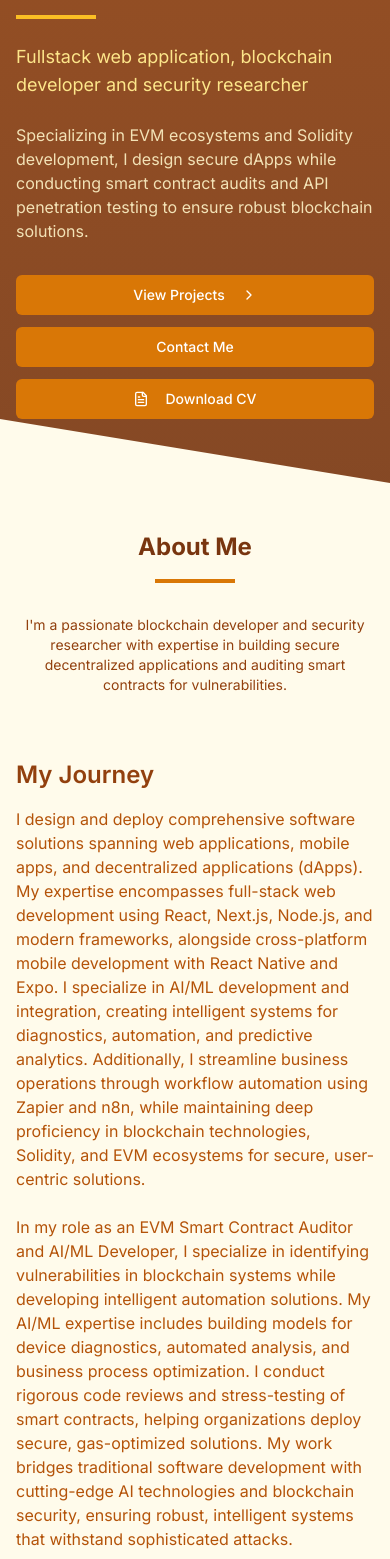
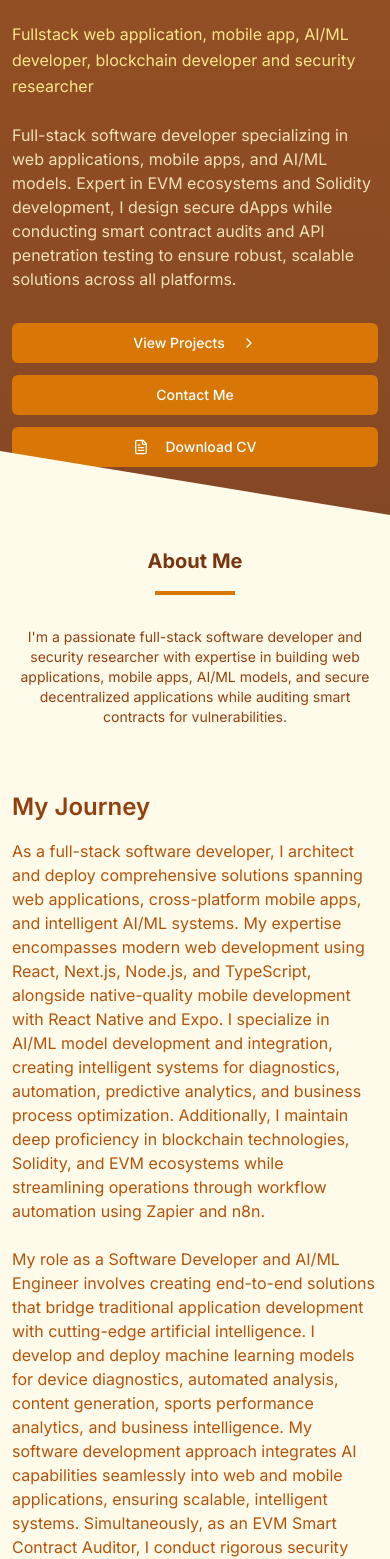
Before and after one commit to 0xQuilox/v0-miftahudeen-portfolio, a Next.js app: page / in a window 390 px wide. Shown: the part 389-1948 px from the top of the page. Built offline with nearby package versions, Linux system fonts and the light colour scheme.

Commit message:
feat: enhance portfolio with software experience and mobile optimization
Integrate full-stack dev experience; optimize typography, spacing, grid, and navigation for mobile.

#VERCEL_SKIP

Co-authored-by: OxQuilox <91698193+0xQuilox@users.noreply.github.com>

```diff
--- a/app/page.tsx
+++ b/app/page.tsx
@@ -35,17 +35,20 @@ export default function Home() {
 
       {/* Hero Section */}
       <section className="relative bg-gradient-to-b from-amber-800/90 to-amber-900/90 text-amber-50 pt-16">
-        <div className="container mx-auto px-4 py-16 md:py-20 lg:py-32">
+        <div className="container mx-auto px-3 sm:px-4 py-12 sm:py-16 md:py-20 lg:py-32">
           <div className="grid grid-cols-1 md:grid-cols-2 gap-8 items-center">
             <div className="order-2 md:order-1">
-              <h1 className="text-3xl sm:text-4xl md:text-5xl font-bold mb-4">Miftahudeen Tajudeen</h1>
+              <h1 className="text-2xl sm:text-3xl md:text-4xl lg:text-5xl font-bold mb-4 leading-tight">
+                Miftahudeen Tajudeen
+              </h1>
               <div className="h-1 w-20 bg-amber-400 mb-6"></div>
-              <h2 className="text-lg sm:text-xl md:text-2xl mb-6 text-amber-200">
-                Fullstack web application, blockchain developer and security researcher
+              <h2 className="text-base sm:text-lg md:text-xl lg:text-2xl mb-6 text-amber-200 leading-relaxed">
+                Fullstack web application, mobile app, AI/ML developer, blockchain developer and security researcher
               </h2>
               <p className="text-base sm:text-lg mb-8 text-amber-100/90 max-w-lg">
-                Specializing in EVM ecosystems and Solidity development, I design secure dApps while conducting smart
-                contract audits and API penetration testing to ensure robust blockchain solutions.
+                Full-stack software developer specializing in web applications, mobile apps, and AI/ML models. Expert in
+                EVM ecosystems and Solidity development, I design secure dApps while conducting smart contract audits
+                and API penetration testing to ensure robust, scalable solutions across all platforms.
               </p>
               <div className="flex flex-col sm:flex-row flex-wrap gap-3 sm:gap-4">
                 <Button className="bg-amber-600 hover:bg-amber-700 text-white">
@@ -81,14 +84,15 @@ export default function Home() {
       </section>
 
       {/* About Section */}
-      <section id="about" className="py-12 sm:py-16 md:py-20 bg-amber-50">
-        <div className="container mx-auto px-4">
+      <section id="about" className="py-8 sm:py-12 md:py-16 lg:py-20 bg-amber-50">
+        <div className="container mx-auto px-3 sm:px-4">
           <div className="text-center mb-16">
-            <h2 className="text-2xl sm:text-3xl font-bold text-amber-900">About Me</h2>
+            <h2 className="text-xl sm:text-2xl md:text-3xl font-bold text-amber-900">About Me</h2>
             <div className="h-1 w-20 bg-amber-600 mx-auto mt-4 mb-8"></div>
             <p className="max-w-3xl mx-auto text-sm sm:text-base text-amber-800">
-              I'm a passionate blockchain developer and security researcher with expertise in building secure
-              decentralized applications and auditing smart contracts for vulnerabilities.
+              I'm a passionate full-stack software developer and security researcher with expertise in building web
+              applications, mobile apps, AI/ML models, and secure decentralized applications while auditing smart
+              contracts for vulnerabilities.
             </p>
           </div>
 
@@ -96,22 +100,23 @@ export default function Home() {
             <div>
               <h3 className="text-2xl font-semibold text-amber-800 mb-4">My Journey</h3>
               <p className="text-amber-700 mb-6">
-                I design and deploy comprehensive software solutions spanning web applications, mobile apps, and
-                decentralized applications (dApps). My expertise encompasses full-stack web development using React,
-                Next.js, Node.js, and modern frameworks, alongside cross-platform mobile development with React Native
-                and Expo. I specialize in AI/ML development and integration, creating intelligent systems for
-                diagnostics, automation, and predictive analytics. Additionally, I streamline business operations
-                through workflow automation using Zapier and n8n, while maintaining deep proficiency in blockchain
-                technologies, Solidity, and EVM ecosystems for secure, user-centric solutions.
+                As a full-stack software developer, I architect and deploy comprehensive solutions spanning web
+                applications, cross-platform mobile apps, and intelligent AI/ML systems. My expertise encompasses modern
+                web development using React, Next.js, Node.js, and TypeScript, alongside native-quality mobile
+                development with React Native and Expo. I specialize in AI/ML model development and integration,
+                creating intelligent systems for diagnostics, automation, predictive analytics, and business process
+                optimization. Additionally, I maintain deep proficiency in blockchain technologies, Solidity, and EVM
+                ecosystems while streamlining operations through workflow automation using Zapier and n8n.
               </p>
               <p className="text-amber-700 mb-6">
-                In my role as an EVM Smart Contract Auditor and AI/ML Developer, I specialize in identifying
-                vulnerabilities in blockchain systems while developing intelligent automation solutions. My AI/ML
-                expertise includes building models for device diagnostics, automated analysis, and business process
-                optimization. I conduct rigorous code reviews and stress-testing of smart contracts, helping
-                organizations deploy secure, gas-optimized solutions. My work bridges traditional software development
-                with cutting-edge AI technologies and blockchain security, ensuring robust, intelligent systems that
-                withstand sophisticated attacks.
+                My role as a Software Developer and AI/ML Engineer involves creating end-to-end solutions that bridge
+                traditional application development with cutting-edge artificial intelligence. I develop and deploy
+                machine learning models for device diagnostics, automated analysis, content generation, sports
+                performance analytics, and business intelligence. My software development approach integrates AI
+                capabilities seamlessly into web and mobile applications, ensuring scalable, intelligent systems.
+                Simultaneously, as an EVM Smart Contract Auditor, I conduct rigorous security assessments, helping
+                organizations deploy secure, gas-optimized blockchain solutions that complement their broader software
+                ecosystem.
               </p>
               <p className="text-amber-700 mb-6">
                 As a Penetration Tester, API Security Specialist, and Business Automation Expert, I proactively secure
@@ -165,31 +170,32 @@ export default function Home() {
                 </Link>
               </Button>
             </div>
-            <div className="grid grid-cols-1 sm:grid-cols-2 gap-4 sm:gap-6">
-              <div className="bg-white p-6 rounded-lg shadow-md border border-amber-200">
-                <h4 className="font-semibold text-amber-800 mb-2">Languages</h4>
-                <ul className="text-amber-700 space-y-2">
-                  <li>Solidity</li>
+            <div className="grid grid-cols-1 sm:grid-cols-2 gap-3 sm:gap-4 lg:gap-6">
+              <div className="bg-white p-4 sm:p-6 rounded-lg shadow-md border border-amber-200">
+                <h4 className="font-semibold text-amber-800 mb-2 text-sm sm:text-base">Languages</h4>
+                <ul className="text-amber-700 space-y-1 sm:space-y-2 text-xs sm:text-sm">
                   <li>JavaScript/TypeScript</li>
                   <li>Python</li>
+                  <li>Solidity</li>
                   <li>Vyper</li>
+                  <li>SQL</li>
                 </ul>
               </div>
-              <div className="bg-white p-6 rounded-lg shadow-md border border-amber-200">
-                <h4 className="font-semibold text-amber-800 mb-2">Frameworks/Stacks</h4>
-                <ul className="text-amber-700 space-y-2">
-                  <li>MongoDB</li>
-                  <li>SQL</li>
+              <div className="bg-white p-4 sm:p-6 rounded-lg shadow-md border border-amber-200">
+                <h4 className="font-semibold text-amber-800 mb-2 text-sm sm:text-base">Frameworks & Tools</h4>
+                <ul className="text-amber-700 space-y-1 sm:space-y-2 text-xs sm:text-sm">
                   <li>React/Next.js</li>
-                  <li>Next.js Tailwind CSS</li>
+                  <li>React Native/Expo</li>
                   <li>Node.js/Express</li>
+                  <li>TensorFlow/PyTorch</li>
+                  <li>MongoDB/PostgreSQL</li>
                   <li>ethers.js/web3.js</li>
-                  <li>Foundry</li>
+                  <li>Foundry/Hardhat</li>
                 </ul>
               </div>
-              <div className="bg-white p-6 rounded-lg shadow-md border border-amber-200">
-                <h4 className="font-semibold text-amber-800 mb-2">Blockchain</h4>
-                <ul className="text-amber-700 space-y-2">
+              <div className="bg-white p-4 sm:p-6 rounded-lg shadow-md border border-amber-200">
+                <h4 className="font-semibold text-amber-800 mb-2 text-sm sm:text-base">Blockchain</h4>
+                <ul className="text-amber-700 space-y-1 sm:space-y-2 text-xs sm:text-sm">
                   <li>Ethereum</li>
                   <li>Polygon</li>
                   <li>Binance Smart Chain</li>
@@ -197,14 +203,25 @@ export default function Home() {
                   <li>Layer 2 Solutions</li>
                 </ul>
               </div>
-              <div className="bg-white p-6 rounded-lg shadow-md border border-amber-200">
-                <h4 className="font-semibold text-amber-800 mb-2">Security</h4>
-                <ul className="text-amber-700 space-y-2">
+              <div className="bg-white p-4 sm:p-6 rounded-lg shadow-md border border-amber-200">
+                <h4 className="font-semibold text-amber-800 mb-2 text-sm sm:text-base">Security</h4>
+                <ul className="text-amber-700 space-y-1 sm:space-y-2 text-xs sm:text-sm">
                   <li>Smart Contract Auditing</li>
                   <li>Penetration Testing</li>
                   <li>Vulnerability Assessment</li>
                   <li>Security Research</li>
                   <li>Threat Modeling</li>
+                </ul>
+              </div>
+              <div className="bg-white p-4 sm:p-6 rounded-lg shadow-md border border-amber-200">
+                <h4 className="font-semibold text-amber-800 mb-2 text-sm sm:text-base">AI/ML & Mobile</h4>
+                <ul className="text-amber-700 space-y-1 sm:space-y-2 text-xs sm:text-sm">
+                  <li>Machine Learning</li>
+                  <li>Gemini AI Integration</li>
+                  <li>Content Generation</li>
+                  <li>Sports Analytics</li>
+                  <li>Mobile App Development</li>
+                  <li>Cross-platform Solutions</li>
                 </ul>
               </div>
             </div>
@@ -213,8 +230,8 @@ export default function Home() {
       </section>
 
       {/* Services Section */}
-      <section id="services" className="py-12 sm:py-16 md:py-20 bg-amber-100">
-        <div className="container mx-auto px-4">
+      <section id="services" className="py-8 sm:py-12 md:py-16 lg:py-20 bg-amber-100">
+        <div className="container mx-auto px-3 sm:px-4">
           <div className="text-center mb-16">
             <h2 className="text-2xl sm:text-3xl font-bold text-amber-900">My Services</h2>
             <div className="h-1 w-20 bg-amber-600 mx-auto mt-4 mb-8"></div>
@@ -224,7 +241,7 @@ export default function Home() {
             </p>
           </div>
 
-          <div className="grid grid-cols-1 sm:grid-cols-2 lg:grid-cols-4 gap-6 sm:gap-8">
+          <div className="grid grid-cols-1 sm:grid-cols-2 lg:grid-cols-3 xl:grid-cols-4 gap-4 sm:gap-6 lg:gap-8">
             <div className="bg-white p-8 rounded-lg shadow-md border border-amber-200 hover:shadow-lg transition-shadow">
               <div className="w-14 h-14 bg-amber-700 rounded-lg flex items-center justify-center mb-6">
                 <Code className="h-7 w-7 text-amber-50" />
@@ -322,8 +339,8 @@ export default function Home() {
       </section>
 
       {/* Projects Section */}
-      <section id="projects" className="py-12 sm:py-16 md:py-20 bg-amber-50">
-        <div className="container mx-auto px-4">
+      <section id="projects" className="py-8 sm:py-12 md:py-16 lg:py-20 bg-amber-50">
+        <div className="container mx-auto px-3 sm:px-4">
           <div className="text-center mb-16">
             <h2 className="text-2xl sm:text-3xl font-bold text-amber-900">Featured Projects</h2>
             <div className="h-1 w-20 bg-amber-600 mx-auto mt-4 mb-8"></div>
@@ -332,7 +349,7 @@ export default function Home() {
             </p>
           </div>
 
-          <div className="grid grid-cols-1 md:grid-cols-2 xl:grid-cols-3 gap-6 sm:gap-8">
+          <div className="grid grid-cols-1 sm:grid-cols-2 xl:grid-cols-3 gap-4 sm:gap-6 lg:gap-8">
             {/* Minaret Project */}
             <div className="bg-white rounded-lg overflow-hidden shadow-md border border-amber-200 hover:shadow-lg transition-shadow relative">
               {/* Status Indicator */}
@@ -409,6 +426,87 @@ export default function Home() {
                     className="w-full flex justify-center"
                   >
                     View Project
+                  </Link>
+                </Button>
+              </div>
+            </div>
+
+            {/* Sports Analysis Pro Project */}
+            <div className="bg-white rounded-lg overflow-hidden shadow-md border border-amber-200 hover:shadow-lg transition-shadow relative">
+              {/* Status Indicator */}
+              <div className="absolute top-3 right-3 bg-amber-500 text-white text-xs font-medium px-2.5 py-1 rounded-full flex items-center">
+                <Clock className="h-3.5 w-3.5 mr-1" />
+                In development
+              </div>
+              <div className="h-48 bg-amber-800 flex items-center justify-center">
+                <BarChart className="h-16 w-16 text-amber-100" />
+              </div>
+              <div className="p-6">
+                <h3 className="text-xl font-semibold text-amber-800 mb-2">Sports Analysis Pro</h3>
+                <p className="text-sm sm:text-base text-amber-700 mb-4">
+                  An advanced AI-powered sports performance analysis platform with Gemini integration. Supports
+                  comprehensive analysis for soccer, American football, basketball, baseball, gym and fitness workouts.
+                  Provides detailed performance insights, training recommendations, and progress tracking for athletes
+                  and coaches.
+                </p>
+                <div className="flex flex-wrap gap-2 mb-4">
+                  <span className="text-xs bg-amber-100 text-amber-800 px-2 py-1 rounded-full">AI</span>
+                  <span className="text-xs bg-amber-100 text-amber-800 px-2 py-1 rounded-full">Gemini</span>
+                  <span className="text-xs bg-amber-100 text-amber-800 px-2 py-1 rounded-full">Sports Analytics</span>
+                  <span className="text-xs bg-amber-100 text-amber-800 px-2 py-1 rounded-full">
+                    Performance Analysis
+                  </span>
+                </div>
+                <Button
+                  variant="outline"
+                  className="w-full border-amber-600 text-amber-800 hover:bg-amber-100 bg-transparent"
+                >
+                  <Link
+                    href="https://github.com/0xQuilox/coachmini"
+                    target="_blank"
+                    rel="noopener noreferrer"
+                    className="w-full flex justify-center"
+                  >
+                    View on GitHub
+                  </Link>
+                </Button>
+              </div>
+            </div>
+
+            {/* Vi-craft Project */}
+            <div className="bg-white rounded-lg overflow-hidden shadow-md border border-amber-200 hover:shadow-lg transition-shadow relative">
+              {/* Status Indicator */}
+              <div className="absolute top-3 right-3 bg-amber-500 text-white text-xs font-medium px-2.5 py-1 rounded-full flex items-center">
+                <Clock className="h-3.5 w-3.5 mr-1" />
+                In development
+              </div>
+              <div className="h-48 bg-amber-800 flex items-center justify-center">
+                <FileText className="h-16 w-16 text-amber-100" />
+              </div>
+              <div className="p-6">
+                <h3 className="text-xl font-semibold text-amber-800 mb-2">Vi-craft</h3>
+                <p className="text-sm sm:text-base text-amber-700 mb-4">
+                  An AI-powered content generation platform designed for businesses, firms, and content creators.
+                  Streamlines the creation of blogs, newsletters, content scripts, and post captions using advanced AI
+                  algorithms. Empowers users to generate high-quality, engaging content efficiently and consistently.
+                </p>
+                <div className="flex flex-wrap gap-2 mb-4">
+                  <span className="text-xs bg-amber-100 text-amber-800 px-2 py-1 rounded-full">AI</span>
+                  <span className="text-xs bg-amber-100 text-amber-800 px-2 py-1 rounded-full">Content Generation</span>
+                  <span className="text-xs bg-amber-100 text-amber-800 px-2 py-1 rounded-full">Business Tools</span>
+                  <span className="text-xs bg-amber-100 text-amber-800 px-2 py-1 rounded-full">Content Creation</span>
+                </div>
+                <Button
+                  variant="outline"
+                  className="w-full border-amber-600 text-amber-800 hover:bg-amber-100 bg-transparent"
+                >
+                  <Link
+                    href="https://github.com/0xQuilox/vi-craft"
+                    target="_blank"
+                    rel="noopener noreferrer"
+                    className="w-full flex justify-center"
+                  >
+                    View on GitHub
                   </Link>
                 </Button>
               </div>
@@ -1046,8 +1144,8 @@ export default function Home() {
       </section>
 
       {/* Contact Section - Updated to show only social links and email */}
-      <section id="contact" className="py-12 sm:py-16 md:py-20 bg-amber-800 text-amber-50">
-        <div className="container mx-auto px-4">
+      <section id="contact" className="py-8 sm:py-12 md:py-16 lg:py-20 bg-amber-800 text-amber-50">
+        <div className="container mx-auto px-3 sm:px-4">
           <div className="text-center mb-12">
             <h2 className="text-2xl sm:text-3xl font-bold">Get In Touch</h2>
             <div className="h-1 w-20 bg-amber-400 mx-auto mt-4 mb-8"></div>
@@ -1057,7 +1155,7 @@ export default function Home() {
           </div>
 
           <div className="max-w-3xl mx-auto">
-            <div className="grid grid-cols-1 sm:grid-cols-2 lg:grid-cols-4 gap-4 sm:gap-6">
+            <div className="grid grid-cols-1 sm:grid-cols-2 lg:grid-cols-4 gap-3 sm:gap-4 lg:gap-6">
               <a
                 href="https://github.com/0xQuilox"
                 target="_blank"
@@ -1105,13 +1203,13 @@ export default function Home() {
       </section>
 
       {/* Footer */}
-      <footer className="bg-amber-900 text-amber-200 py-12">
-        <div className="container mx-auto px-4">
-          <div className="flex flex-col sm:flex-row justify-between items-center gap-4 sm:gap-0">
-            <div className="mb-6 md:mb-0">
-              <h2 className="text-xl sm:text-2xl font-bold text-amber-100">Miftahudeen Tajudeen</h2>
-              <p className="mt-2 text-sm sm:text-base text-center sm:text-left">
-                Fullstack web application, blockchain developer and security researcher
+      <footer className="bg-amber-900 text-amber-200 py-8 sm:py-12">
+        <div className="container mx-auto px-3 sm:px-4">
+          <div className="flex flex-col sm:flex-row justify-between items-center gap-4 sm:gap-6">
+            <div className="text-center sm:text-left mb-4 sm:mb-0">
+              <h2 className="text-lg sm:text-xl lg:text-2xl font-bold text-amber-100">Miftahudeen Tajudeen</h2>
+              <p className="mt-2 text-xs sm:text-sm lg:text-base">
+                Fullstack web application, mobile app, AI/ML developer, blockchain developer and security researcher
               </p>
             </div>
             <div className="flex space-x-4 sm:space-x-6">
```
